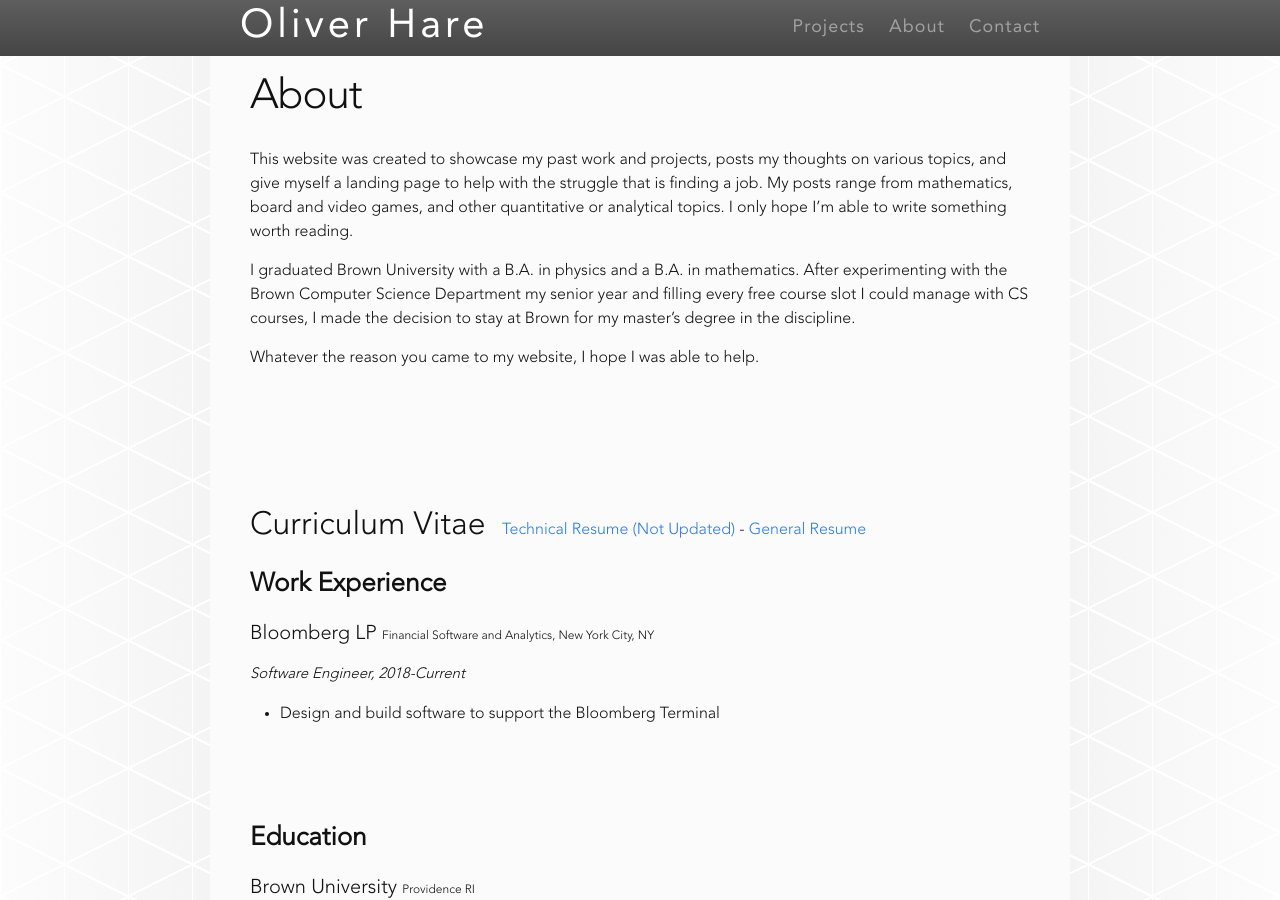
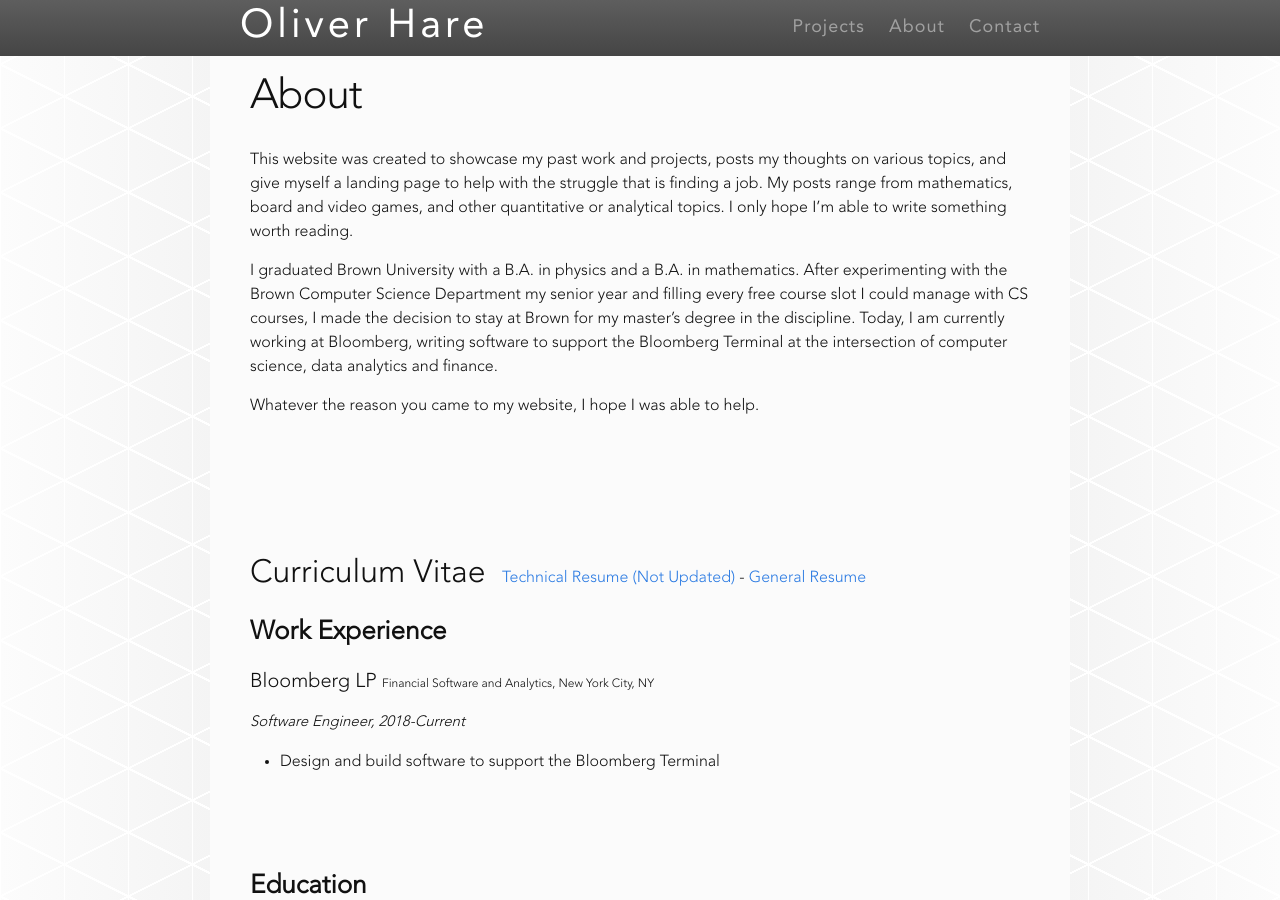
Before and after one commit to Buggy-Virus/buggy-virus.github.io, a Jekyll site: the page built from about.md, in a window 1280 px wide and 900 px high. Built offline with Jekyll 4.4.1, drawn with Linux system fonts in a browser that asks for light colours.

Commit message:
added extra line to about page

```diff
--- a/about.md
+++ b/about.md
@@ -6,7 +6,7 @@ permalink: /about/
 
 This website was created to showcase my past work and projects, posts my thoughts on various topics, and give myself a landing page to help with the struggle that is finding a job. My posts range from mathematics, board and video games, and other quantitative or analytical topics. I only hope I’m able to write something worth reading.
 
-I graduated Brown University with a B.A. in physics and a B.A. in mathematics. After experimenting with the Brown Computer Science Department my senior year and filling every free course slot I could manage with CS courses, I made the decision to stay at Brown for my master's degree in the discipline.
+I graduated Brown University with a B.A. in physics and a B.A. in mathematics. After experimenting with the Brown Computer Science Department my senior year and filling every free course slot I could manage with CS courses, I made the decision to stay at Brown for my master's degree in the discipline. Today, I am currently working at Bloomberg, writing software to support the Bloomberg Terminal at the intersection of computer science, data analytics and finance.
 
 Whatever the reason you came to my website, I hope I was able to help.
 
```
